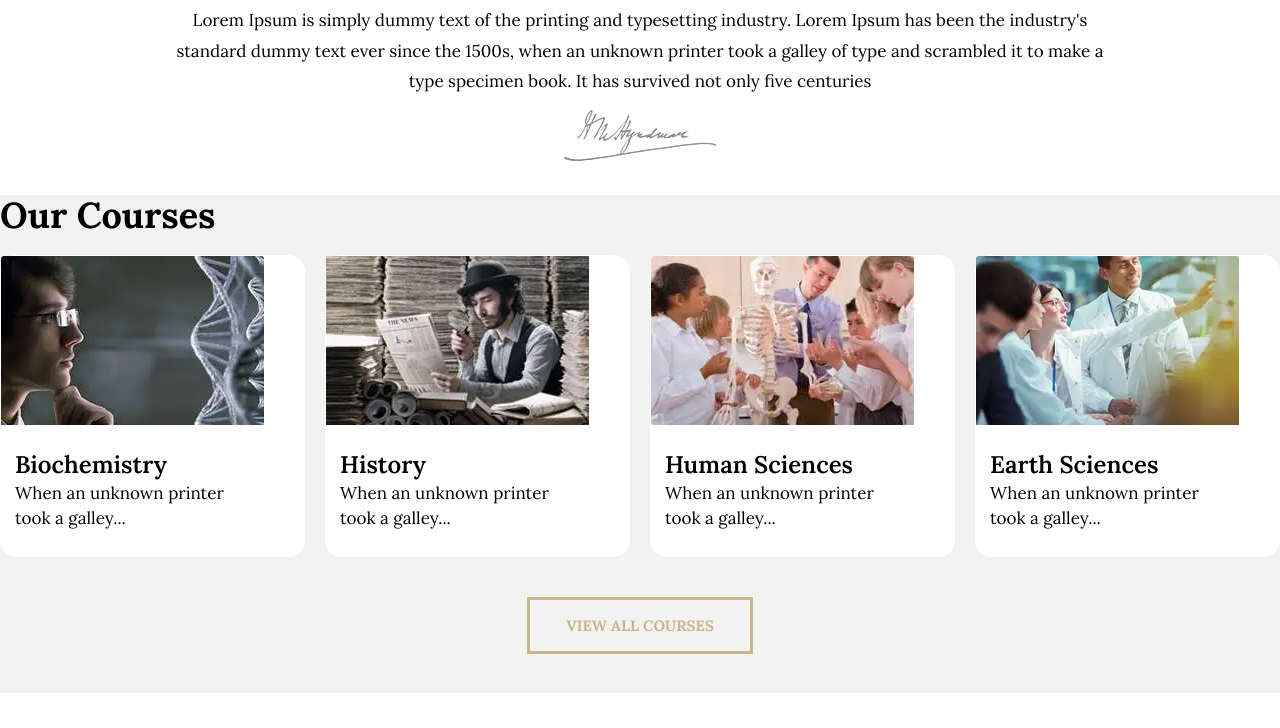
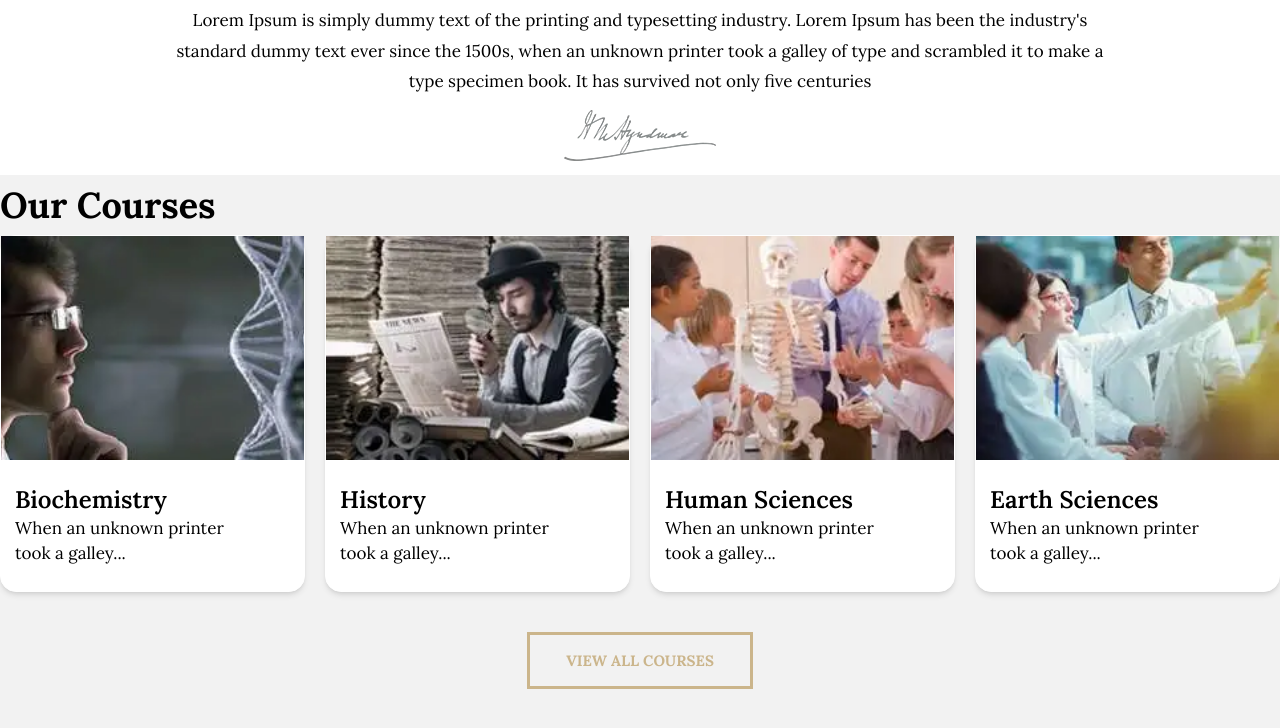
Before and after one commit to Amjad-AbuSharkh/Education-Website, a website: page index.html in a window 1280 px wide. Shown: the part 843-1571 px from the top of the page. Before the commit the page ends 1536 px from the top, so only its background shows below. Drawn offline with nearby package versions, Linux system fonts and the light colour scheme; files that its build step writes are made by us from their sources.

Commit message:
editing the course section

```diff
--- a/index.html
+++ b/index.html
@@ -19,21 +19,21 @@
 <body>
     <header class="header h-screen bg-[url(../image/hero/slider.webp)] bg-no-repeat bg-auto">
         <nav class="hidden  md:flex justify-center items-center w-full text-white font-medium gap-5 px-5 py-5 text-xl">
-            <a href="#" class="hover:text-[#cbb58b]">About</a>
-            <a href="#" class="hover:text-[#cbb58b]">Admissions</a>
-            <a href="#" class="hover:text-[#cbb58b]">Academics</a>
+            <a href="#" class="hover:text-(--main-color)">About</a>
+            <a href="#" class="hover:text-(--main-color)">Admissions</a>
+            <a href="#" class="hover:text-(--main-color)">Academics</a>
             <div class="logo cursor-pointer">
                 <img src="./assets/image/public/logo.webp" alt="logo">
             </div>
-            <a href="#" class="hover:text-[#cbb58b]">Research</a>
-            <a href="#" class="hover:text-[#cbb58b]">Pages</a>
-            <a href="#" class="hover:text-[#cbb58b]">Contact</a>
+            <a href="#" class="hover:text-(--main-color)">Research</a>
+            <a href="#" class="hover:text-(--main-color)">Pages</a>
+            <a href="#" class="hover:text-(--main-color)">Contact</a>
         </nav>
         <div class="container mx-auto flex md:hidden items-center justify-between px-5 py-5">
             <img src="./assets/image/public/logo.webp" alt="logo" class="w-31.75 h-30.5">
-            <div class="icons border border-solid border-[#cbb58b] w-12.5 h-9.5 cursor-pointer roun
+            <div class="icons border border-solid border-(--main-color) w-12.5 h-9.5 cursor-pointer roun
             ded-md flex justify-center items-center">
-                <i class="fa-solid fa-align-justify fa-2xl" style="color: #cbb58b;"></i>
+                <i class="fa-solid fa-align-justify fa-2xl text-(--main-color)"></i>
             </div>
         </div>
         <div
@@ -45,10 +45,10 @@
                 processes. Proactively drive.</p>
             <div class="hidden sm:flex gap-7">
                 <button
-                    class="cursor-pointer px-9 py-4 text-[18px] uppercase border-2 border-solid border-[#cbb58b] text-[#cbb58b] hover:text-white hover:bg-[#cbb58b]">see
+                    class="cursor-pointer px-9 py-4 text-[18px] uppercase border-2 border-solid border-(--main-color) text-(--main-color) hover:text-white hover:bg-(--main-color)">see
                     programs</button>
                 <button
-                    class="cursor-pointer px-9 py-4 text-[18px] uppercase border-2 border-solid border-[#cbb58b] text-[#cbb58b] hover:bg-[#cbb58b] hover:text-white">learn
+                    class="cursor-pointer px-9 py-4 text-[18px] uppercase border-2 border-solid border-(--main-color) text-(--main-color) hover:bg-(--main-color) hover:text-white">learn
                     more</button>
             </div>
         </div>
@@ -66,44 +66,57 @@
                 <img src="./assets/image/public/welcom_sign.webp" alt="welcom_sign" class="max-w-full">
             </div>
         </section>
-        <section class="our-products bg-[#f2f2f2]">
+        <section class="our-products bg-[#f2f2f2] px-5 md:px-0">
             <div class="container mx-auto">
-                <h3 class="capitalize text-4xl font-bold md:my-5">our courses</h3>
-                <div class="grid grid-cols-1 sm:grid-cols-2 lg:grid-cols-3 xl:grid-cols-4 gap-5">
-                    <div class="product  border border-solid border-white bg-white rounded-2xl">
-                        <img src="./assets/image/Our Courses/courses_1.webp" alt="courses_1" class="">
-                        <div class="content my-2 w-full py-4 px-3.5 ">
+                <h3 class="capitalize text-4xl font-bold py-2.5">our courses</h3>
+                <div class="grid grid-cols-1 sm:grid-cols-2 md:grid-cols-3 lg:grid-cols-4 gap-2 md:gap-5">
+                    <div class="product border border-solid border-white rounded-2xl bg-white shadow-md">
+                        <div class="img">
+                            <img src="./assets/image/Our Courses/courses_1.webp" alt="courses_1"
+                                class="w-full h-56 object-cover">
+                        </div>
+                        <div class="content text-center md:text-left my-2 w-full py-4 px-3.5">
                             <h4 class="text-2xl font-semibold">Biochemistry</h4>
                             <p class="text-[17px]">When an unknown printer <br> took a galley...</p>
                         </div>
                     </div>
-                    <div class="product border border-solid border-white bg-white rounded-2xl">
-                        <img src="./assets/image/Our Courses/courses_2.webp" alt="courses_2" class="">
-                        <div class="content my-2 w-full py-4 px-3.5 ">
+
+                    <div class="product border border-solid border-white rounded-2xl bg-white shadow-md">
+                        <div class="img">
+                            <img src="./assets/image/Our Courses/courses_2.webp" alt="courses_2"
+                                class="w-full h-56 object-cover">
+                        </div>
+                        <div class="content text-center md:text-left my-2 w-full py-4 px-3.5 ">
                             <h4 class="text-2xl font-semibold">History</h4>
                             <p class="text-[17px]">When an unknown printer <br> took a galley...</p>
                         </div>
                     </div>
-                    <div class="product border border-solid border-white bg-white rounded-2xl">
-                        <img src="./assets/image/Our Courses/courses_3.webp" alt="courses_3" class="">
-                        <div class="content my-2 w-full py-4 px-3.5 ">
+                    <div class="product border border-solid border-white rounded-2xl bg-white shadow-md">
+                        <div class="img">
+                            <img src="./assets/image/Our Courses/courses_3.webp" alt="courses_3"
+                                class="w-full h-56 object-cover">
+                        </div>
+                        <div class="content text-center md:text-left my-2 w-full py-4 px-3.5 ">
                             <h4 class="text-2xl font-semibold">Human Sciences</h4>
                             <p class="text-[17px]">When an unknown printer <br> took a galley...</p>
                         </div>
                     </div>
-                    <div class="product border border-solid border-white bg-white rounded-2xl">
-                        <img src="./assets/image/Our Courses/courses_4.webp" alt="courses_4" class="">
-                        <div class="content my-2 w-full py-4 px-3.5 ">
+                    <div class="product border border-solid border-white rounded-2xl bg-white shadow-md ">
+                        <div class="img">
+                            <img src="./assets/image/Our Courses/courses_4.webp" alt="courses_4"
+                                class="w-full h-56 object-cover">
+                        </div>
+                        <div class="content text-center md:text-left my-2 w-full py-4 px-3.5 ">
                             <h4 class="text-2xl font-semibold">Earth Sciences</h4>
                             <p class="text-[17px]">When an unknown printer <br> took a galley...</p>
                         </div>
                     </div>
                 </div>
-                <div class="text-center py-14">
-                    <a href="#"
-                        class="py-4 px-9 text-[#cbb58b] border-[3px] border-solid border-[#cbb58b] text-[15px] font-bold uppercase hover:bg-[#cbb58b] hover:text-white">View
-                        all courses</a>
-                </div>
+            </div>
+            <div class="text-center py-14">
+                <a href="#"
+                    class="py-4 px-9 text-[#cbb58b] border-[3px] border-solid border-[#cbb58b] text-[15px] font-bold uppercase hover:bg-[#cbb58b] hover:text-white">View
+                    all courses</a>
             </div>
         </section>
     </main>
```
Also changed, not shown: assets/css/output.css.
